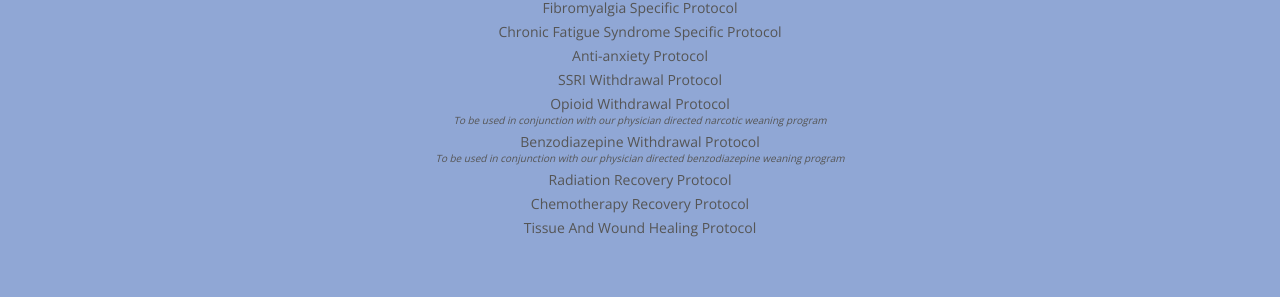
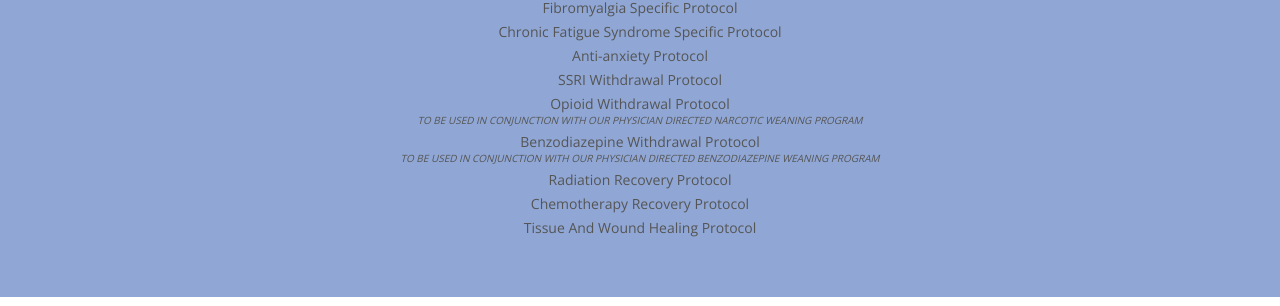
Before and after one commit to LonelyBeastie/chicagopwi-wellness, a Jekyll site: the page built from index.html, in a window 1280 px wide and 900 px high, scrolled down 3262 px. Shown: the part 147-453 px from the top of the window. Built offline with Jekyll 4.4.1, drawn with Linux system fonts in a browser that asks for light colours.

Commit message:
up cases sub bullets of additional treatments

```diff
--- a/index.html
+++ b/index.html
@@ -636,9 +636,9 @@ End of Subscribe Section -->
                 <li class="bullet">Anti-anxiety Protocol</li>
                 <li class="bullet">SSRI Withdrawal Protocol</li>
                 <li class="bullet">Opioid Withdrawal Protocol</li>
-                <li class="sub-bullet">To be used in conjunction with our physician directed narcotic weaning program</li>
+                <li class="sub-bullet">TO BE USED IN CONJUNCTION WITH OUR PHYSICIAN DIRECTED NARCOTIC WEANING PROGRAM</li>
                 <li class="bullet">Benzodiazepine Withdrawal Protocol</li>
-                <li class="sub-bullet">To be used in conjunction with our physician directed benzodiazepine weaning program</li>
+                <li class="sub-bullet">TO BE USED IN CONJUNCTION WITH OUR PHYSICIAN DIRECTED BENZODIAZEPINE WEANING PROGRAM</li>
                 <li class="bullet">Radiation Recovery Protocol</li>
                 <li class="bullet">Chemotherapy Recovery Protocol</li>
                 <li class="bullet">Tissue And Wound Healing Protocol</li>
```
